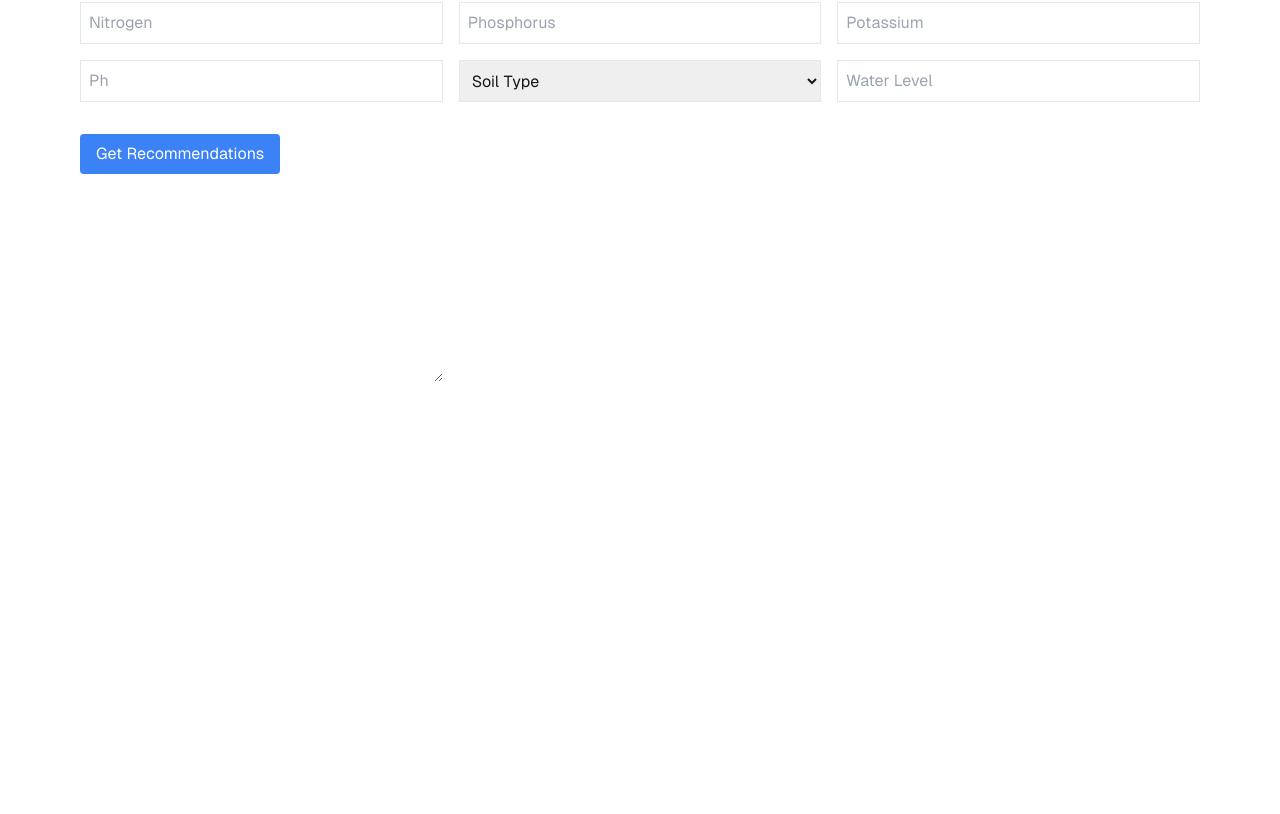
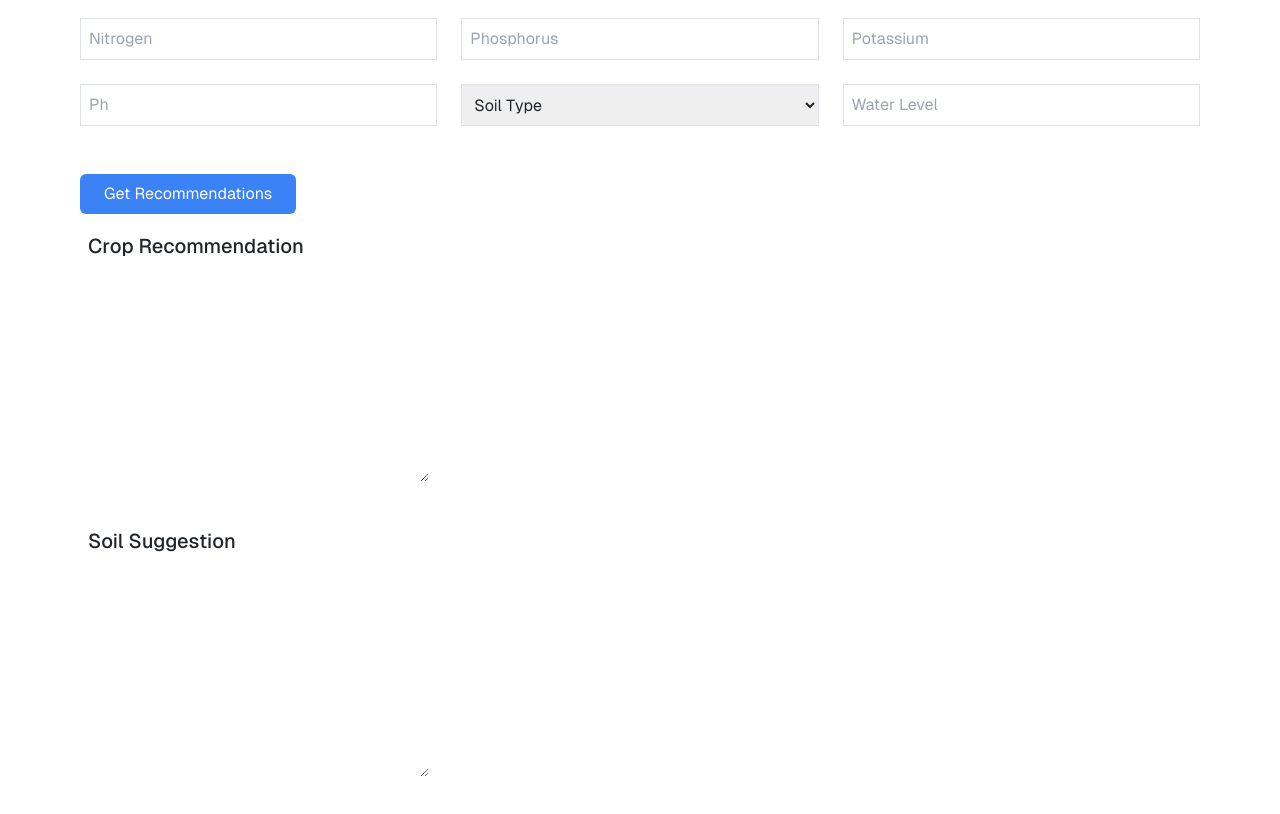
Before and after one commit to Rise-of-the-Phoenix/thephoenix, a Next.js app: page / in a window 1280 px wide. Shown: the part 530-1344 px from the top of the page. Before the commit the page ends 1083 px from the top, so only its background shows below. Built offline with nearby package versions, Linux system fonts and the light colour scheme.

Commit message:
added boxes

```diff
--- /dev/null
+++ b/app/page.css
@@ -0,0 +1,4 @@
+#result{
+    width: 100%;
+    padding: 20px;
+}
--- a/app/page.tsx
+++ b/app/page.tsx
@@ -2,6 +2,8 @@ import Image from "next/image";
 import React from "react";
 import logo from './phoenix.png'
 import SubmitButton from "./submitButton";
+import 'bootstrap/dist/css/bootstrap.css';
+import './page.css'
 
 
 export default function Home() {
--- a/app/submitButton.tsx
+++ b/app/submitButton.tsx
@@ -40,7 +40,17 @@ function SubmitButton() {
                 >
                     Get Recommendations
                 </button>
-                <textarea value={suggestion} className="mt-4 p-2 w-full h-48" readOnly />
+                <div class="row">
+                  <div class="col-6" id="result">
+                  <h5>Crop Recommendation</h5>
+                    <textarea value={suggestion} className="mt-4 p-2 w-full h-48" readOnly />
+                  </div>
+                  <div class="col-6" id="result">
+                  <h5>Soil Suggestion</h5>
+                    <textarea value={suggestion} className="mt-4 p-2 w-full h-48" readOnly />
+                  </div>
+
+                </div>
             </div>
         )
 }
```
